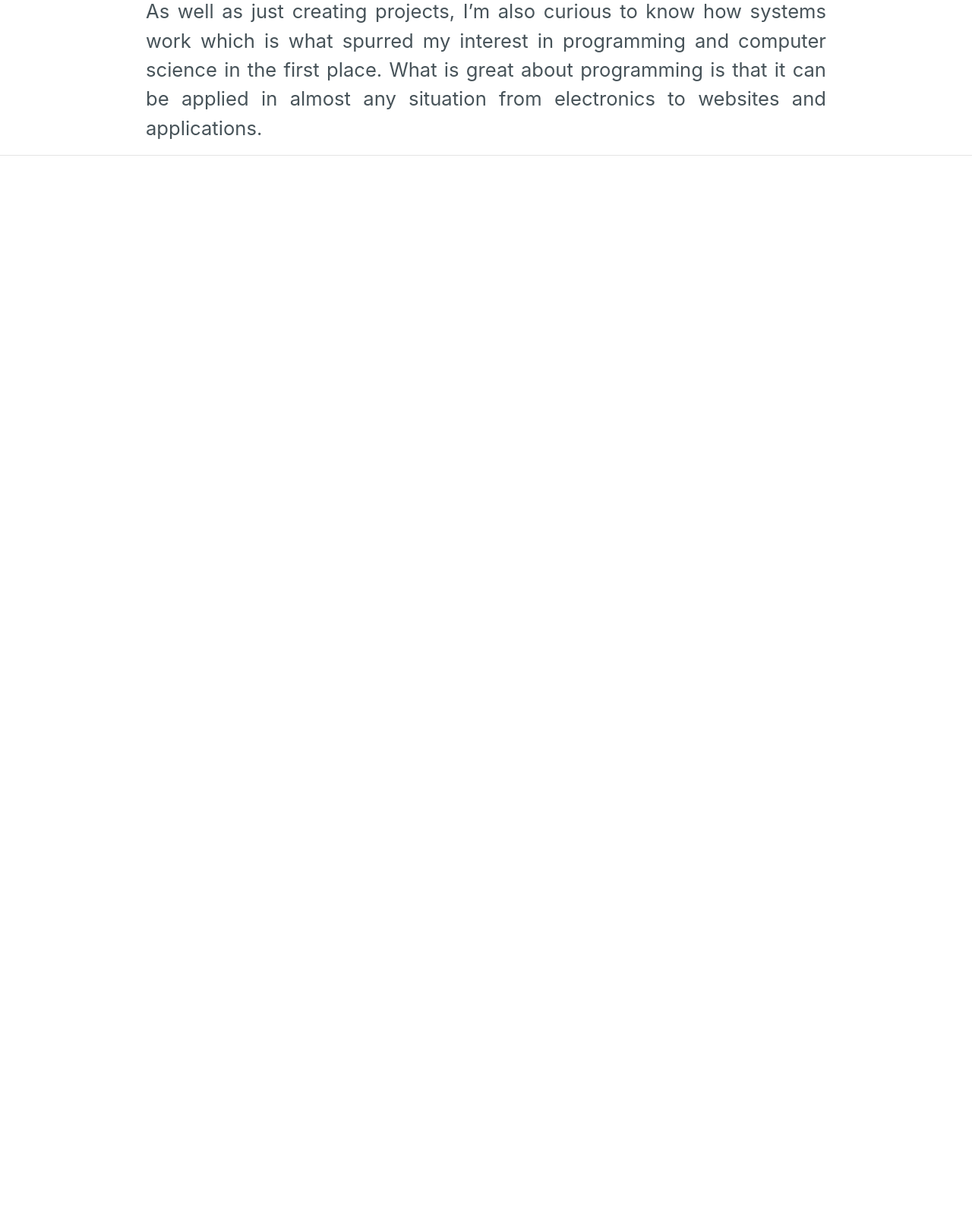
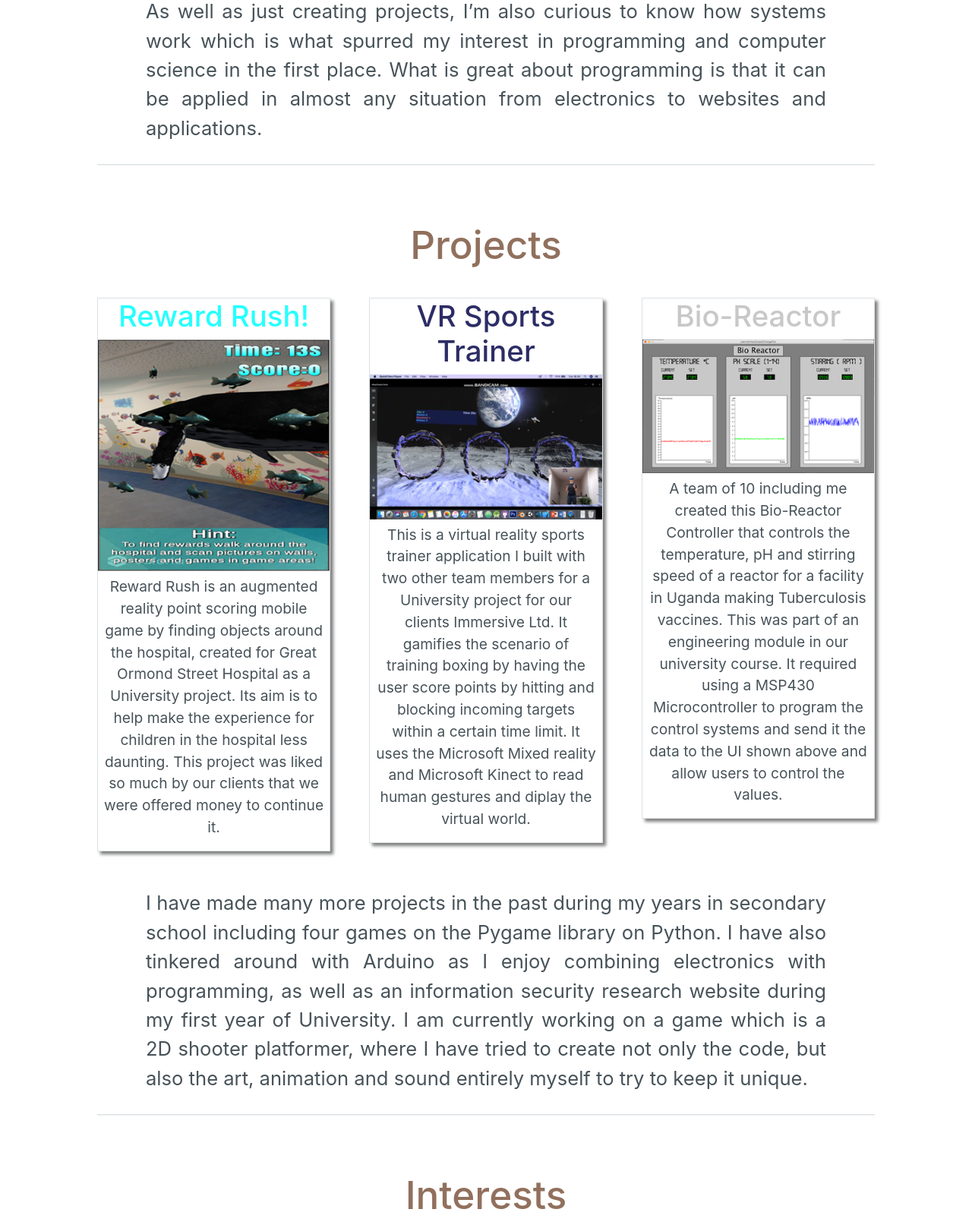
Before and after one commit to granitdula/PersonalWebsite, a PHP site: page /HTML/index.html in a window 1280 px wide. Shown: the part 1187-2800 px from the top of the page at 76% size. Before the commit the page ends 1392 px from the top, so only its background shows below. Run offline with PHP 8.4, Linux system fonts and the light colour scheme.

Commit message:
Added the Projects section

```diff
--- a/Src/CSS/styles.css
+++ b/Src/CSS/styles.css
@@ -47,3 +47,43 @@
     text-align: justify;
     color: #475359
 }
+
+#projectsContainer {
+    width: 80%;
+    margin-top: 3%;
+    margin-left: 10%;
+    text-align: justify;
+    -ms-text-justify: distribute-all-lines;
+    text-justify: distribute-all-lines;
+}
+
+.projectBox {
+    vertical-align: top;
+    display: inline-block;
+    *display: inline;
+    width: 30%;
+    border: 1px solid #dce2e5;
+    box-shadow: 0.25em 0.25em 0.25em grey;
+    zoom: 1
+}
+
+.stretch {
+    width: 100%;
+    display: inline-block;
+    font-size: 0;
+    line-height: 0
+}
+
+.boxHeading {
+    text-align: center;
+    font-size: 3vw;
+}
+
+.boxText {
+    width: 95%;
+    margin-left: 2.5%;
+    margin-top: 2%;
+    font-size: 1.5vw;
+    text-align: center;
+    color: #475359
+}
--- a/Src/HTML/index.html
+++ b/Src/HTML/index.html
@@ -58,7 +58,67 @@
             almost any situation from electronics to websites and applications.
             </p>
         </div>
-        <hr>
 
+        <svg height="3" width="100%">
+            <line x1="10%" y1="15%" x2="90%" y2="15%"
+            style="stroke:rgb(220,226,229); stroke-width:2" />
+        </svg>
+
+        <!------------------Projects Section----------------------->
+        <h1 class="subheadings">Projects</h1>
+        <div id="projectsContainer">
+            <div class="projectBox">
+                <h2 class="boxHeading" style="color: #26ffff">Reward Rush!</h2>
+                <img src="../Images/reward_rush.png" style="width: 100%;">
+                <p class="boxText">Reward Rush is an augmented reality point
+                scoring mobile game by finding objects around the hospital,
+                created for Great Ormond Street Hospital as a University project.
+                Its aim is to help make the experience for children in the
+                hospital less daunting. This project was liked so much by our
+                clients that we were offered money to continue it.</p>
+            </div>
+            <div class="projectBox">
+                <h2 class="boxHeading" style="color: #2c2d65">VR Sports Trainer</h2>
+                <img src="../Images/vr_sports_trainer.png" style="width: 100%;">
+                <p class="boxText">This is a virtual reality sports trainer
+                application I built with two other team members for a University
+                project for our clients Immersive Ltd. It gamifies the scenario
+                of training boxing by having the user score points by hitting
+                and blocking incoming targets within a certain time limit. It
+                uses the Microsoft Mixed reality and Microsoft Kinect to read
+                human gestures and diplay the virtual world.</p>
+            </div>
+            <div class="projectBox">
+                <h2 class="boxHeading" style="color: #c8c8c8">Bio-Reactor</h2>
+                <img src="../Images/bio_reactor_controller.png" style="width: 100%;">
+                <p class="boxText">A team of 10 including me created this
+                Bio-Reactor Controller that controls the temperature, pH and
+                stirring speed of a reactor for a facility in Uganda making
+                Tuberculosis vaccines. This was part of an engineering module in
+                our university course. It required using a MSP430
+                Microcontroller to program the control systems and send it the
+                data to the UI shown above and allow users to control the values.</p>
+            </div>
+            <span class="stretch"></span>
+        </div>
+
+        <div class="paragraphContainer">
+            <p class="paragraphs">I have made many more projects in the past during
+            my years in secondary school including four games on the Pygame library
+            on Python. I have also tinkered around with Arduino as I enjoy combining
+            electronics with programming, as well as an information security
+            research website during my first year of University. I am currently
+            working on a game which is a 2D shooter platformer, where I have tried
+            to create not only the code, but also the art, animation and sound
+            entirely myself to try to keep it unique.</p>
+        </div>
+
+        <svg height="3" width="100%">
+            <line x1="10%" y1="15%" x2="90%" y2="15%"
+            style="stroke:rgb(220,226,229); stroke-width:2" />
+        </svg>
+
+        <!-----------------Interests Section---------------------->
+        <h1 class="subheadings">Interests</h1>
     </body>
 </html>
```
Also changed, not shown: Src/Images/bio_reactor_controller.png (added), Src/Images/reward_rush.png (added), Src/Images/vr_sports_trainer.png (added), 2 other files.
